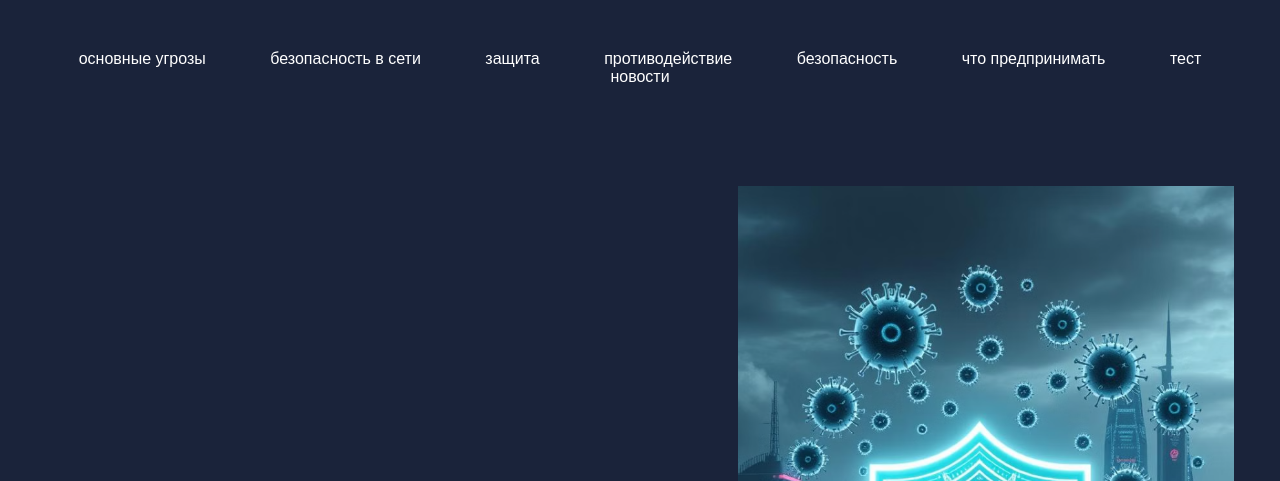
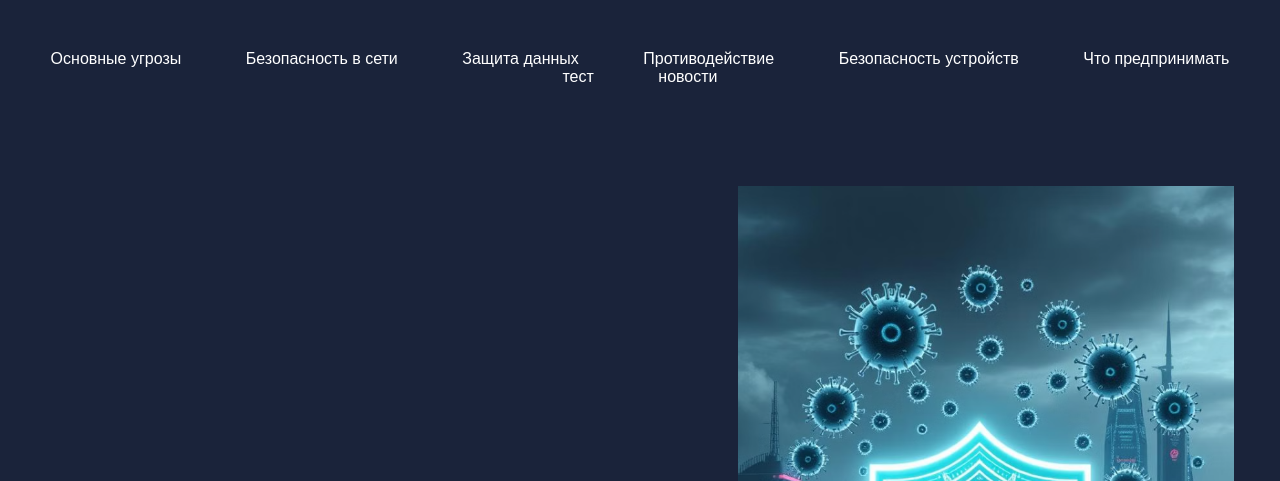
Before and after one commit to Bumochka/reg, a plain HTML site: page index.html in a window 1280 px wide. Shown: the top 481 px of the page. Drawn offline with Linux system fonts and the light colour scheme.

Commit message:
Update index.html

```diff
--- a/index.html
+++ b/index.html
@@ -11,12 +11,12 @@
 <body>
 
     <div class="navbar">
-        <a href="#osn">основные угрозы</a>
-        <a href="#comp">безопасность в сети</a>
-        <a href="#zah">защита</a>
-        <a href="#prot">противодействие</a>
-        <a href="#bez">безопасность</a>
-        <a href="#cht">что предпринимать</a>
+        <a href="#osn">Основные угрозы</a>
+        <a href="#comp">Безопасность в сети</a>
+        <a href="#zah">Защита данных</a>
+        <a href="#prot">Противодействие</a>
+        <a href="#bez">Безопасность устройств</a>
+        <a href="#cht">Что предпринимать</a>
         <a href="#test">тест</a>
         <a href="#sai">новости</a>
     </div>
```
